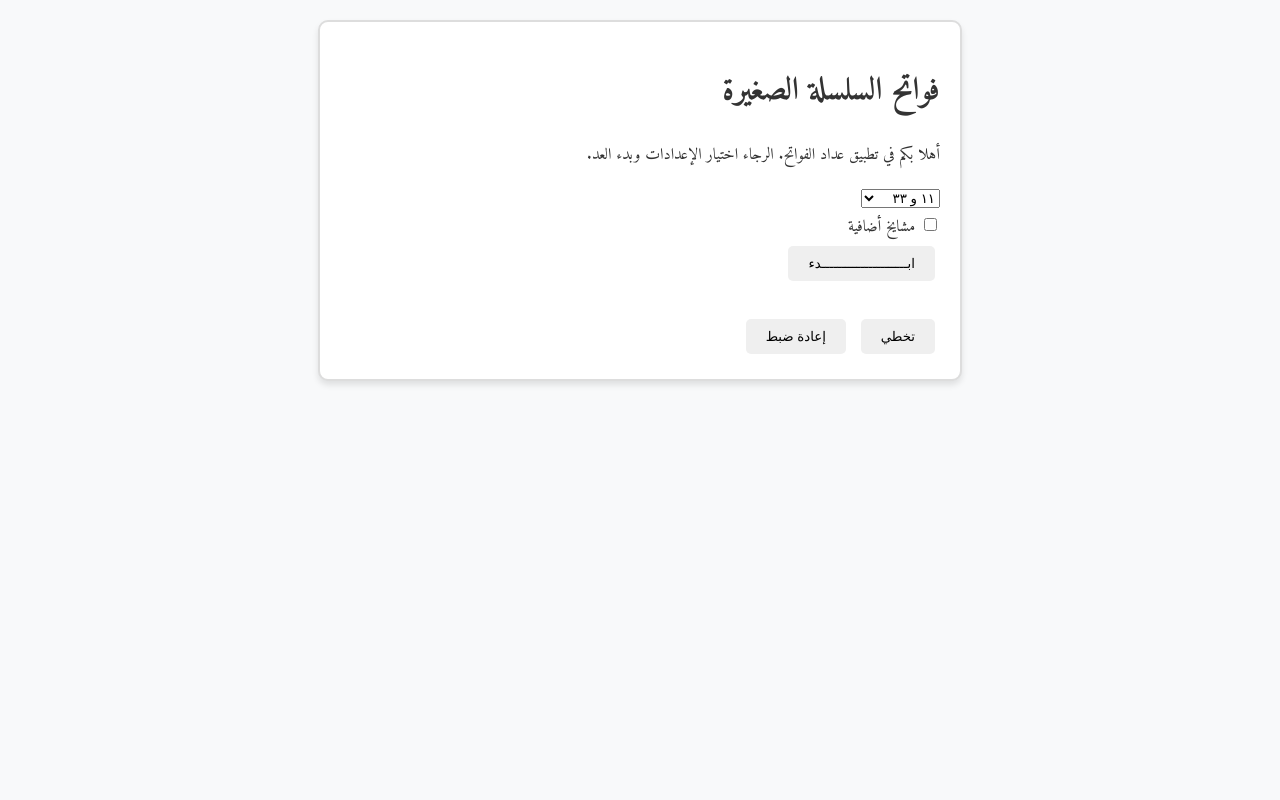
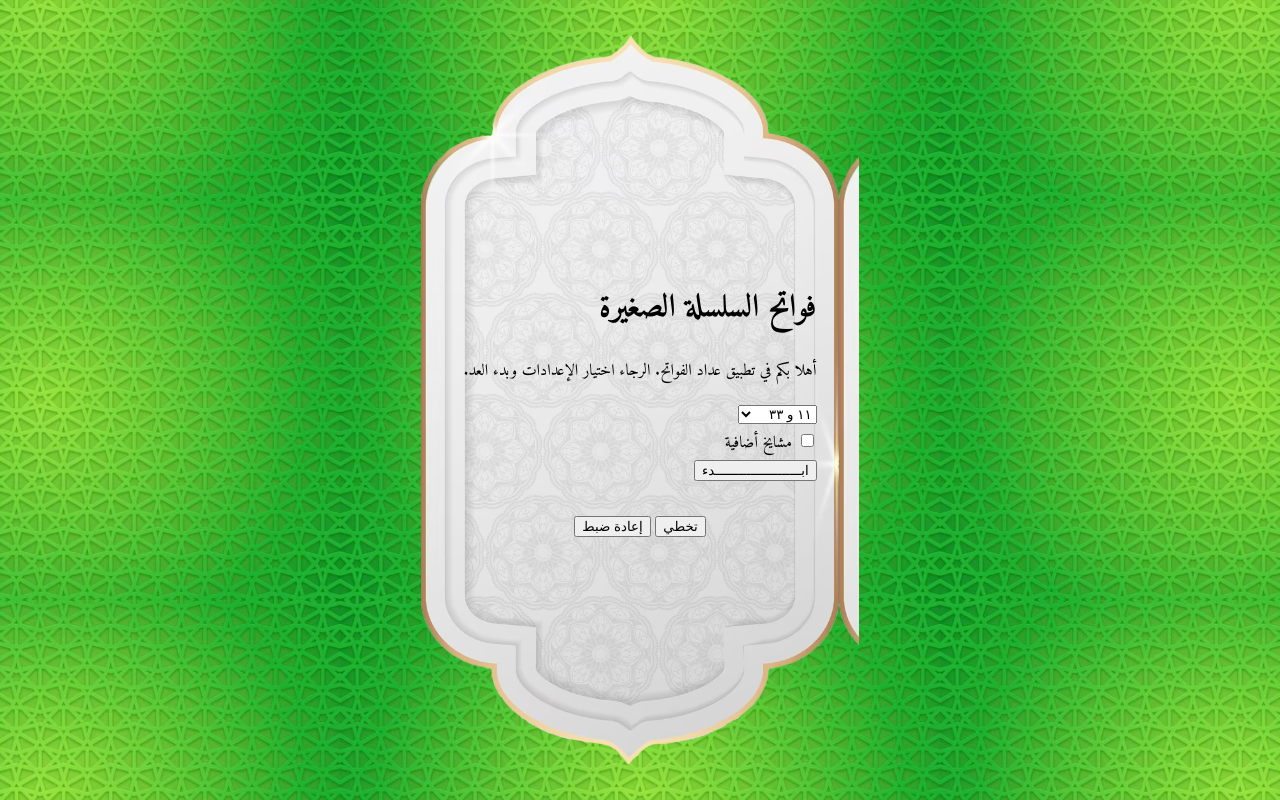
Before and after one commit to AhmadRezk/prayer-counter, a plain HTML site: page index.html in a window 1280 px wide. Drawn offline with Linux system fonts and the light colour scheme; a web font is replaced by a local one.

Commit message:
Update style.css

```diff
--- a/style.css
+++ b/style.css
@@ -1,68 +1,37 @@
+/* Global styles */
 body {
     font-family: 'Amiri', serif;
-    background-color: #f8f9fa;
-    color: #333;
+    background-color: #f5f5f5;
+    background-image: url("https://raw.githubusercontent.com/AhmadRezk/prayer-counter/main/background.jpeg");
+    background-size: 600px 400px;
+    background-position: center;
+    background-attachment: fixed;
+    display: flex;
+    justify-content: center;
+    align-items: center;
+    min-height: 100vh;
     margin: 0;
-    padding: 0;
+    padding: 20px;
+    box-sizing: border-box;
 }
-
+/* Main container styling */
 .container {
-    max-width: 600px;
-    margin: 20px auto;
-    padding: 20px;
-    background: white;
-    border: 2px solid #ddd;
-    border-radius: 10px;
-    box-shadow: 0 4px 6px rgba(0, 0, 0, 0.1);
+    max-width: 540px;
+    background-image: url("https://raw.githubusercontent.com/AhmadRezk/prayer-counter/main/Light%20mode.png");
+    background-size: contain;
+    padding: 32px;
+    position: relative;
+    aspect-ratio: 1080 / 1920;
+    display: flex;
+    justify-content: center;
+    align-items: center;
 }
-
-header {
-    text-align: center;
-    margin-bottom: 20px;
+.content {
+    padding: 10px;
+    display: flex;
+    flex-direction: column;
+    align-items: center;
+    justify-content: center;
+    height: 100%;
 }
-
-header h1 {
-    color: #007bff;
-}
-
-#prayer-selection {
-    margin-bottom: 20px;
-}
-
-#counter-section {
-    text-align: center;
-}
-
-#count {
-    font-size: 2rem;
-    color: #28a745;
-}
-
-button {
-    margin: 5px;
-    padding: 10px 20px;
-    border: none;
-    border-radius: 5px;
-    cursor: pointer;
-}
-
-#incrementBtn {
-    background-color: #28a745;
-    color: white;
-}
-
-#resetBtn {
-    background-color: #ff5722;
-    color: white;
-}
-
-button:hover {
-    opacity: 0.9;
-}
-
-footer {
-    text-align: center;
-    margin-top: 20px;
-    font-size: 0.9rem;
-    color: #666;
-}
+/* Add more styles for buttons, inputs, and other elements based on your provided inline styles */
```
